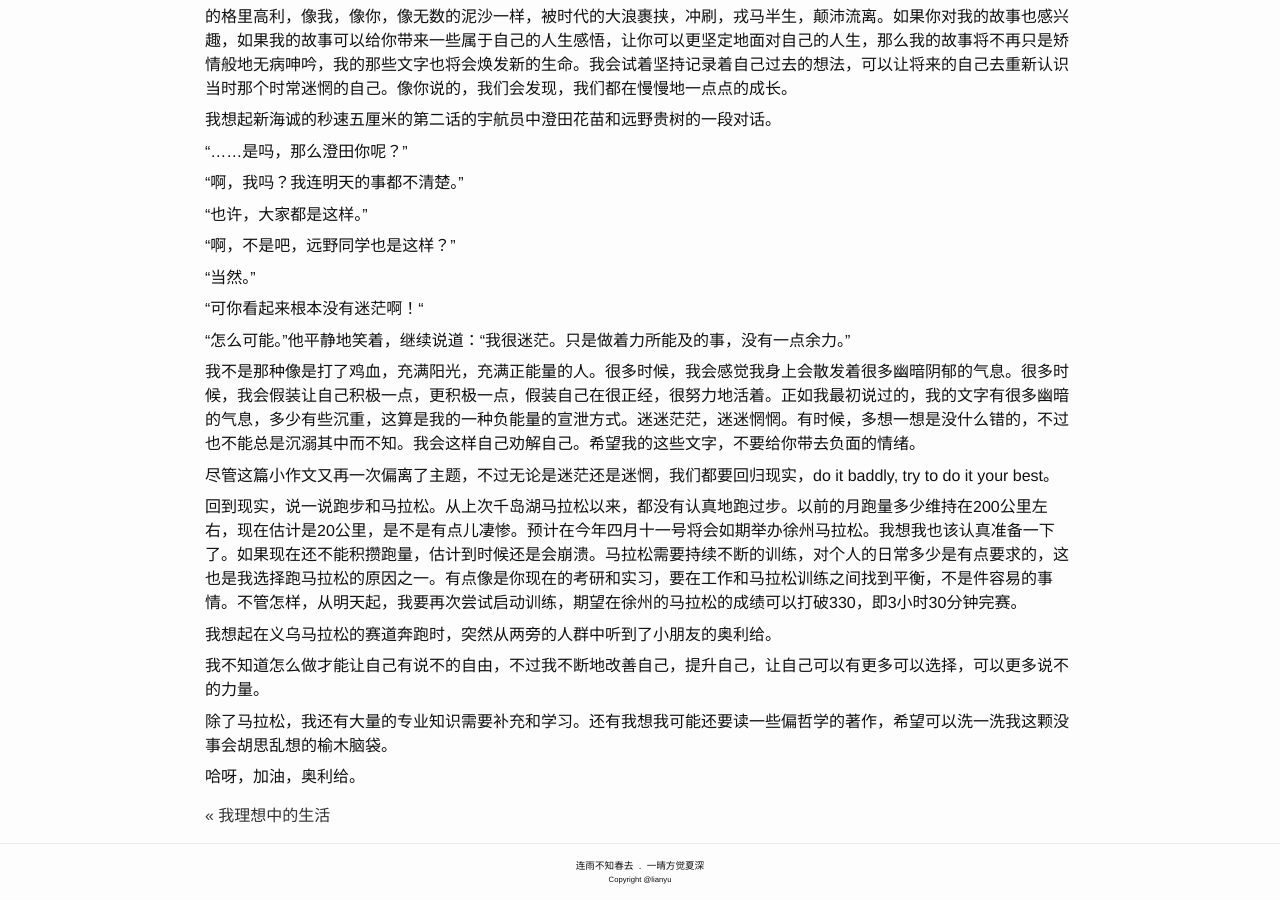
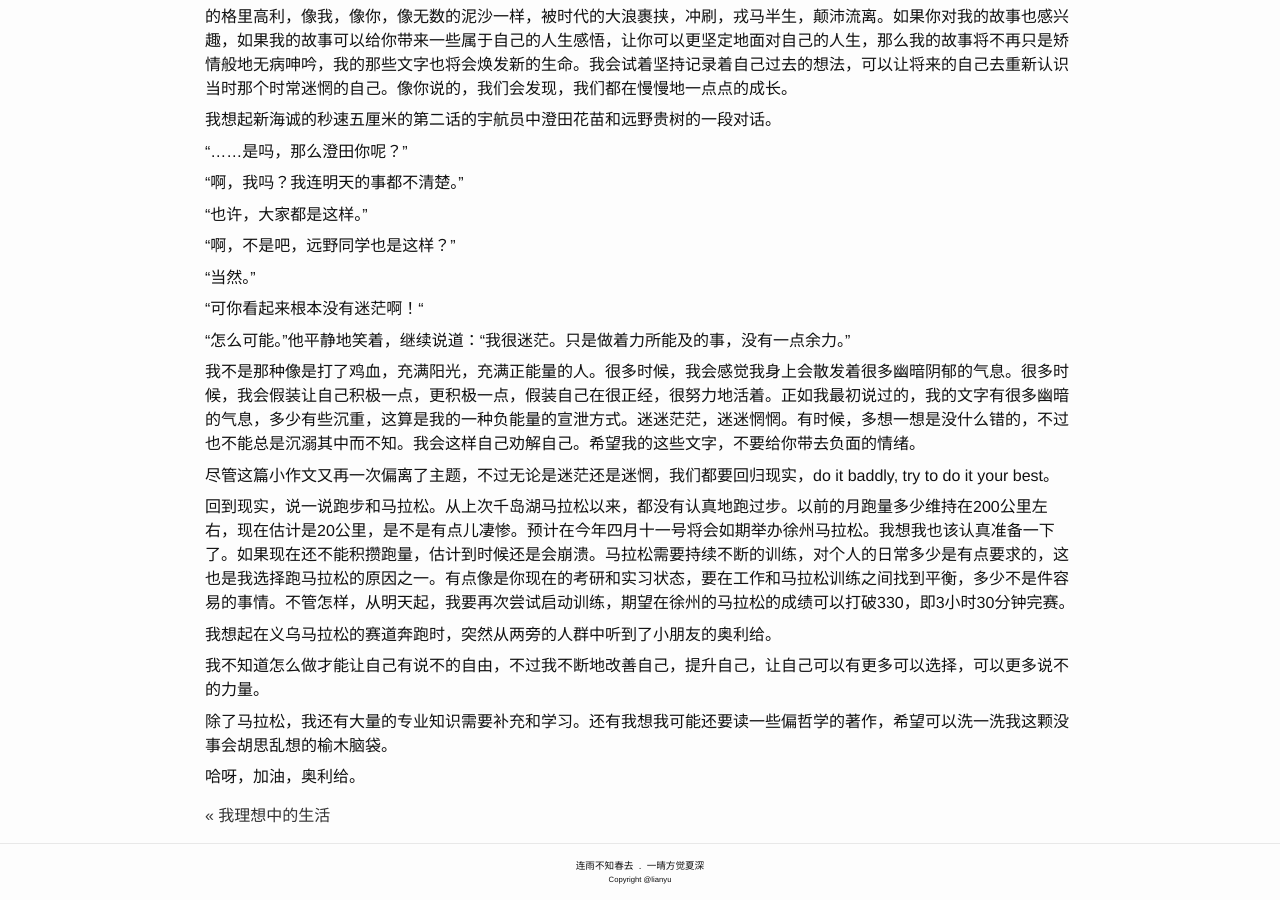
Before and after one commit to lianyu1115/lianyu, a Jekyll site: the page built from _essays/2021-02-26-说不的自由.md, in a window 1280 px wide and 900 px high, scrolled down 1099 px. Built offline with Jekyll 4.4.1, drawn with Linux system fonts in a browser that asks for light colours.

Commit message:
Update 2021-02-26-说不的自由.md

```diff
--- a/_essays/2021-02-26-说不的自由.md
+++ b/_essays/2021-02-26-说不的自由.md
@@ -46,7 +46,7 @@ tags: ''
 
 尽管这篇小作文又再一次偏离了主题，不过无论是迷茫还是迷惘，我们都要回归现实，do it baddly, try to do it your best。
 
-回到现实，说一说跑步和马拉松。从上次千岛湖马拉松以来，都没有认真地跑过步。以前的月跑量多少维持在200公里左右，现在估计是20公里，是不是有点儿凄惨。预计在今年四月十一号将会如期举办徐州马拉松。我想我也该认真准备一下了。如果现在还不能积攒跑量，估计到时候还是会崩溃。马拉松需要持续不断的训练，对个人的日常多少是有点要求的，这也是我选择跑马拉松的原因之一。有点像是你现在的考研和实习，要在工作和马拉松训练之间找到平衡，不是件容易的事情。不管怎样，从明天起，我要再次尝试启动训练，期望在徐州的马拉松的成绩可以打破330，即3小时30分钟完赛。
+回到现实，说一说跑步和马拉松。从上次千岛湖马拉松以来，都没有认真地跑过步。以前的月跑量多少维持在200公里左右，现在估计是20公里，是不是有点儿凄惨。预计在今年四月十一号将会如期举办徐州马拉松。我想我也该认真准备一下了。如果现在还不能积攒跑量，估计到时候还是会崩溃。马拉松需要持续不断的训练，对个人的日常多少是有点要求的，这也是我选择跑马拉松的原因之一。有点像是你现在的考研和实习状态，要在工作和马拉松训练之间找到平衡，多少不是件容易的事情。不管怎样，从明天起，我要再次尝试启动训练，期望在徐州的马拉松的成绩可以打破330，即3小时30分钟完赛。
 
 我想起在义乌马拉松的赛道奔跑时，突然从两旁的人群中听到了小朋友的奥利给。
 
```
